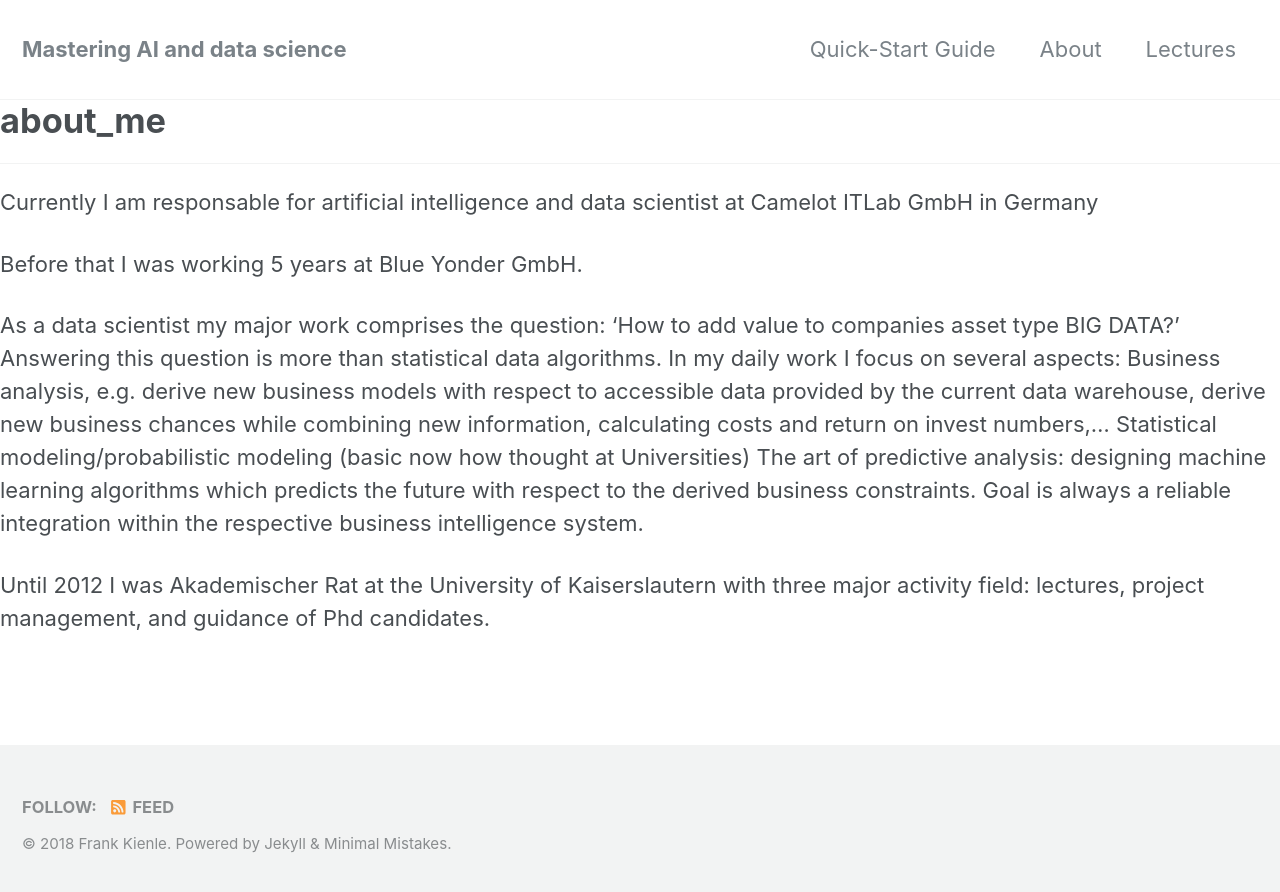
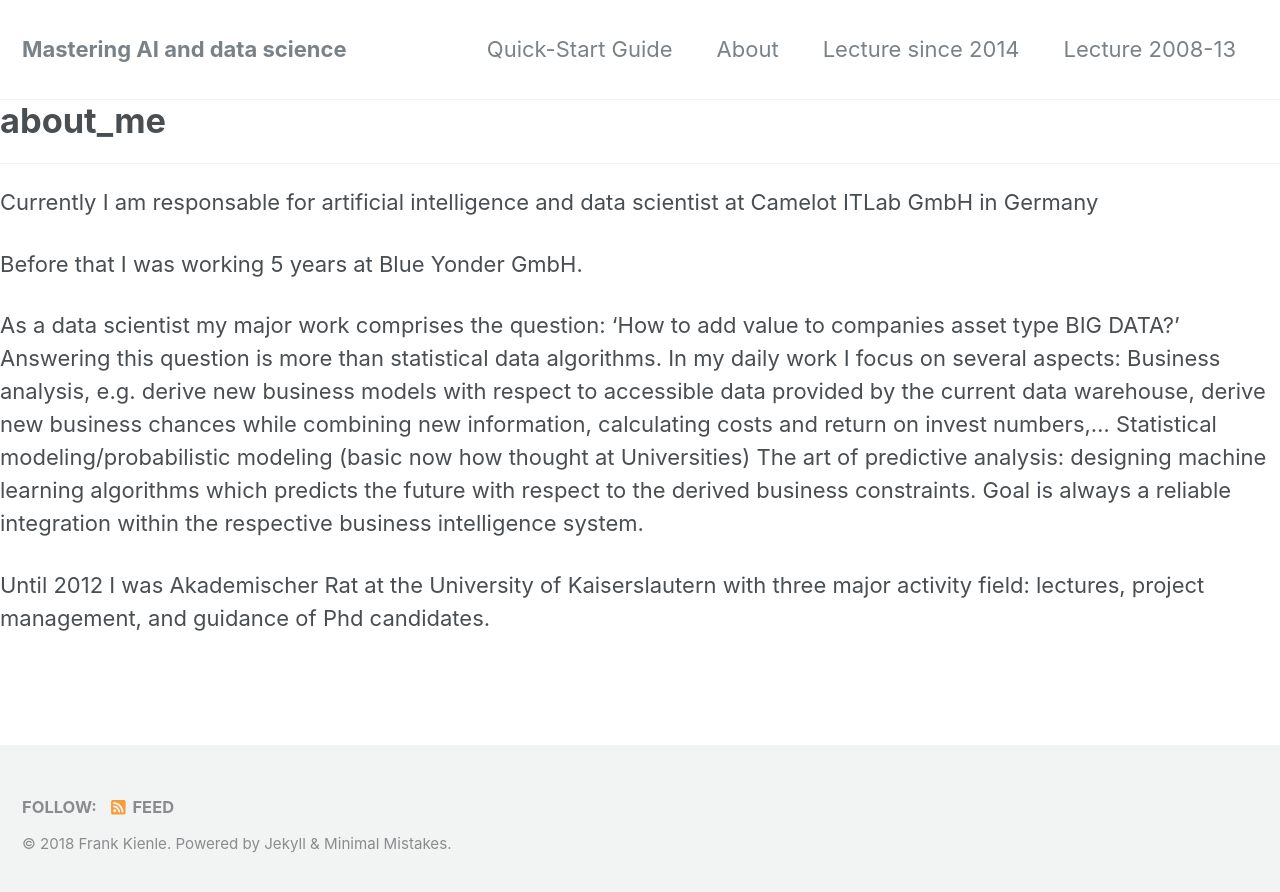
Before and after one commit to kienlef/kienlef.github.io, a Jekyll site: the page built from _pages/about.md, in a window 1280 px wide. Shown: the top 892 px of the page. Built offline with Jekyll 4.4.1, drawn with Linux system fonts in a browser that asks for light colours; nearby versions of some CDN libraries; our own code applies the rules of GitHub Pages for plain Markdown files.

Commit message:
new structure

```diff
--- a/_data/navigation.yml
+++ b/_data/navigation.yml
@@ -3,11 +3,13 @@ main:
   - title: "Quick-Start Guide"
     url: https://mmistakes.github.io/minimal-mistakes/docs/quick-start-guide/
   - title: "About"
-    url: /about.md
+    url: /_pages/about.md
   #- title: "Sample Posts"
   #  url: /year-archive/
-  - title: "Lectures"
-    url: /lectures/
+  - title: "Lecture since 2014"
+    url: /_pages/lecture-since-2014.md
+  - title: "Lecture 2008-13"
+    url: /_pages/lecture-2008-to-2015.md
   # - title: "Sample Collections"
   #   url: /collection-archive/
   # - title: "Sitemap"
```
Also changed, not shown: _pages/about.md (renamed from about.md), _pages/lecture-2008-to-2013.md (renamed from lecture/lecture-2008-to-2013.md), _pages/lecture-since-2014.md (renamed from lecture/lecture-since-2015.md).
